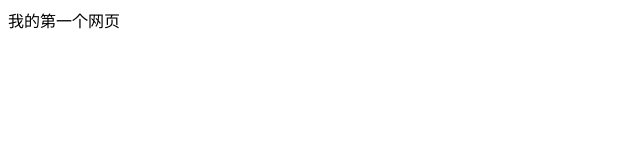
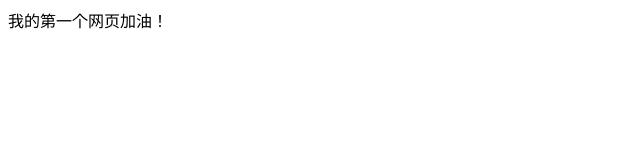
Before and after one commit to xiaomengceo/php-, a plain HTML site: page index.html in a window 1280 px wide. Shown: the full height of the page, 0-640 px from the left. Drawn offline with Linux system fonts and the light colour scheme.

Commit message:
Update index.html

```diff
--- a/index.html
+++ b/index.html
@@ -8,6 +8,6 @@
     <title>Document</title>
 </head>
 <body>
- 我的第一个网页
+ 我的第一个网页加油！
 </body>
 </html>
```
